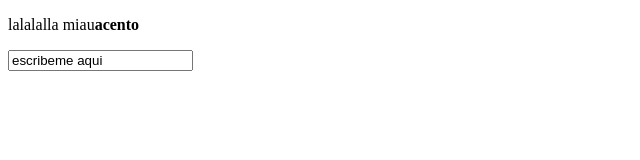
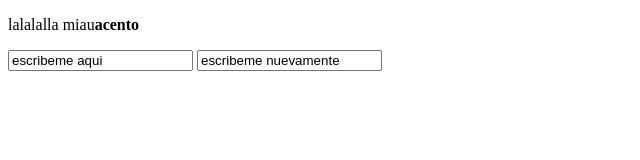
Before and after one commit to mariaahv/practicca-20, a plain HTML site: page index.html in a window 1280 px wide. Shown: the whole page, without its empty margins (0-640 px from the left). Drawn offline with Linux system fonts and the light colour scheme.

Commit message:
segundo inpt

```diff
--- a/index.html
+++ b/index.html
@@ -9,7 +9,7 @@
   <body>
     <p id="p-test">lalalalla  miau<b>acento</b></p>
     <input type="text" id="input-test" value="escribeme aqui">
-
+    <input type="text" value="escribeme nuevamente">
     <script>  </script>
   </body>
 </html>
```
Lines whose indentation alone changed are shown as unchanged.
